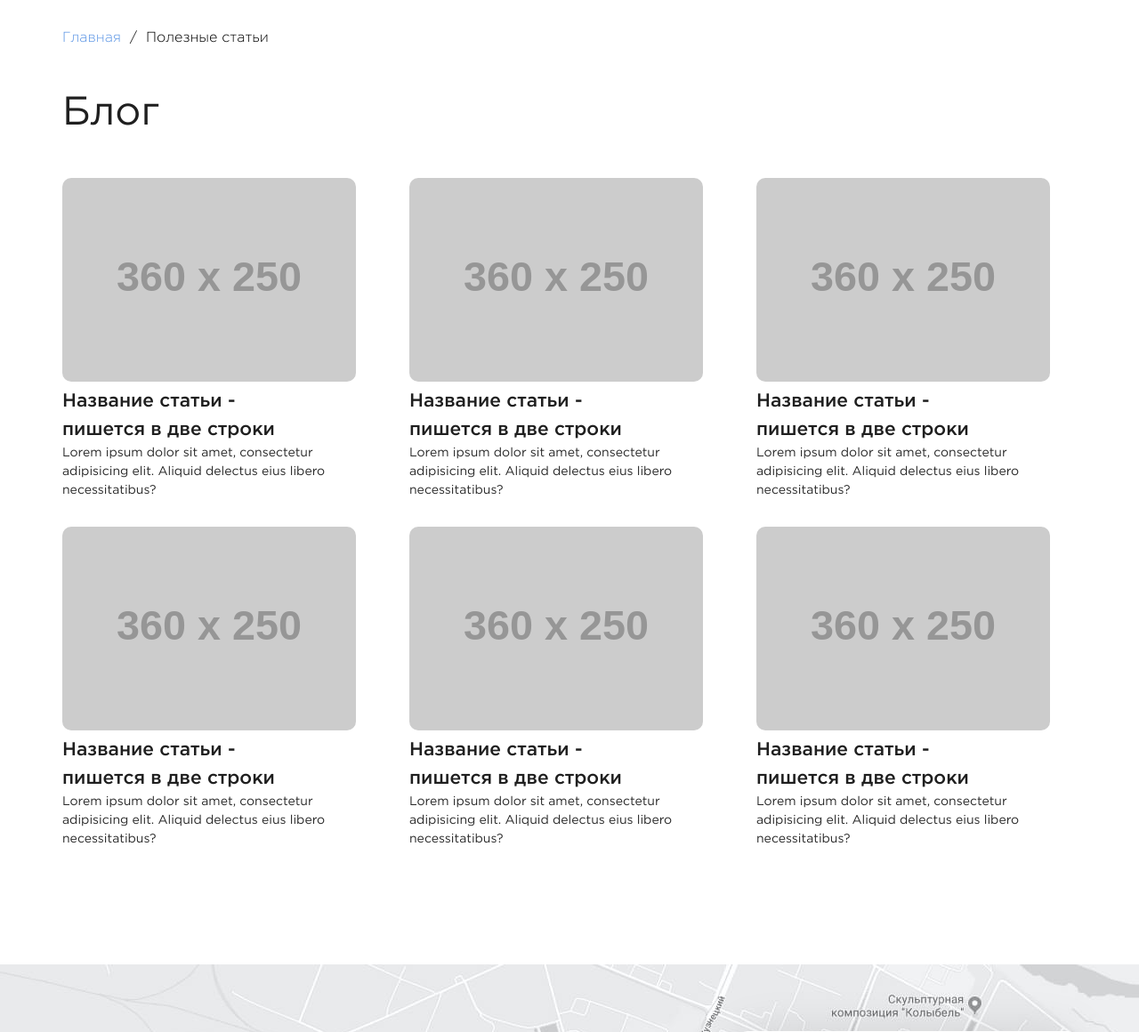
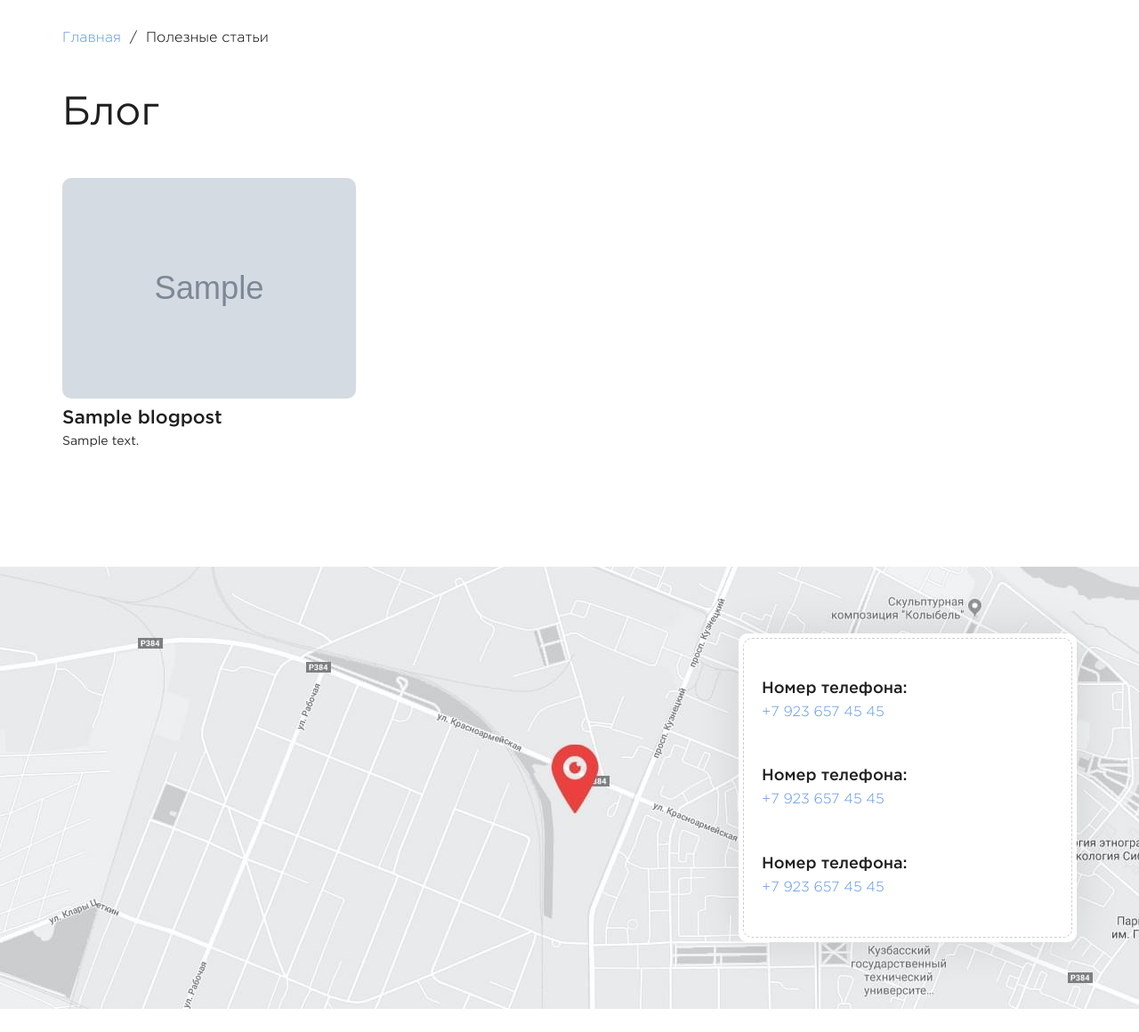
Before and after one commit to skiboorg/kosmos, a Django app: page /posts/ in a window 1280 px wide. Shown: the part 131-1291 px from the top of the page at 89% size. Run offline with Django 3.2, Linux system fonts and the light colour scheme; tables that the repository leaves empty hold one stand-in row (values such as "Sample post"); grey boxes marked "Sample" are stand-in pictures; grey boxes labelled with a size stand in for pictures from a placeholder-image service; some libraries are stand-ins or nearby versions.

Commit message:
add robots & sitemap

```diff
--- a/blog/models.py
+++ b/blog/models.py
@@ -8,11 +8,12 @@ class BlogPost(models.Model):
     name = models.CharField('Название (40 символов)', max_length=40, blank=False, null=True)
     name_slug = models.CharField(max_length=255, blank=True, null=True)
     image = models.ImageField('Изображение превью (555 x 390)', upload_to='blog_img/', blank=True)
-    page_title = models.CharField('Название страницы SEO', max_length=255, blank=True, null=True)
-    page_description = models.CharField('Описание страницы SEO', max_length=255, blank=True, null=True)
-    page_keywords = models.TextField('Keywords SEO', blank=True, null=True)
+    page_h1 = models.CharField('Тег H1', max_length=255, blank=False, null=True)
+    page_title = models.CharField('Название страницы SEO', max_length=255, blank=False, null=True)
+    page_description = models.CharField('Описание страницы SEO', max_length=255, blank=False, null=True)
+    page_keywords = models.TextField('Keywords SEO', blank=False, null=True)
     short_description = models.CharField('Краткое описание (100 символов)', max_length=100, blank=False)
-    description = RichTextUploadingField('Статья', blank=True, null=True)
+    description = RichTextUploadingField('Статья', blank=False, null=True)
     views = models.IntegerField('Просмотров', default=0)
     is_active = models.BooleanField('Отображать статью ?', default=True, db_index=True)
     created_at = models.DateTimeField(auto_now_add=True)
@@ -27,6 +28,8 @@ class BlogPost(models.Model):
         self.name_slug = slug + slugRandom
         self.name_lower = self.name.lower()
         super(BlogPost, self).save(*args, **kwargs)
+    def get_absolute_url(self):
+        return f'/post/{self.name_slug}/'
 
     def __str__(self):
         return 'Статья : %s ' % self.name
--- a/kosmos/urls.py
+++ b/kosmos/urls.py
@@ -2,13 +2,20 @@ from django.contrib import admin
 from django.urls import path, include
 from django.conf import settings
 from django.conf.urls.static import static
-
+from pages.sitemaps import *
+from django.contrib.sitemaps.views import sitemap
+sitemaps = {
+    'static': StaticViewSitemap,
+    'services': ServicesSitemap,
+    'blog': BlogSitemap
+}
 admin.site.site_header = "KOSMOS"
 admin.site.site_title = "KOSMOS администрирование"
 admin.site.index_title = "KOSMOS администрирование"
 
 urlpatterns = [
     path('admin/', admin.site.urls),
+    path('sitemap.xml', sitemap, {'sitemaps':sitemaps}),
     path('', include('pages.urls')),
     path('callback/', include('callback.urls')),
     path('ckeditor/', include('ckeditor_uploader.urls')),
--- a/pages/urls.py
+++ b/pages/urls.py
@@ -1,13 +1,17 @@
 from django.urls import path
 from . import views
+from django.views.generic.base import RedirectView
 
 urlpatterns = [
 
    path('', views.index, name='index'),
+   path('index.html', RedirectView.as_view(url='/', permanent=False), name='index1'),
+   path('index.php', RedirectView.as_view(url='/', permanent=False), name='index2'),
    path('posts/', views.allPosts, name='allposts'),
    path('post/<slug>', views.showPost, name='showpost'),
    path('about/', views.about, name='about'),
    path('services/', views.services, name='services'),
+   path('robots.txt', views.robots, name='robots'),
 
 
 
--- a/pages/views.py
+++ b/pages/views.py
@@ -1,4 +1,5 @@
 from django.shortcuts import render
+from django.http import HttpResponse
 from blog.models import *
 
 def index(request):
@@ -17,3 +18,8 @@ def about(request):
 
 def services(request):
     return render(request, 'pages/services.html', locals())
+
+
+def robots(request):
+    robotsTxt = f"User-agent: *\nDisallow: /admin/\nHost: http://www.buhkosmos174.ru/\nSitemap: http://www.buhkosmos174.ru/sitemap.xml"
+    return HttpResponse(robotsTxt, content_type="text/plain")
--- a/templates/pages/posts.html
+++ b/templates/pages/posts.html
@@ -35,36 +35,16 @@
         <div class="container">
             <h1>Блог</h1>
             <div class="blog-posts-wrapper">
+                {% for post in allPost %}
                 <div class="blog-post-item">
-                    <a href=""><img class="mb30" src="https://dummyimage.com/360x250/000/fff" alt=""></a>
-                    <h5 class="mb20"><a href="#">Название статьи - пишется в две строки</a></h5>
-                    <p >Lorem ipsum dolor sit amet, consectetur adipisicing elit. Aliquid delectus eius libero necessitatibus?</p>
+                    <a href="{% url 'showpost' post.name_slug %}"><img class="mb30" src="{{ post.image.url }}" alt=""></a>
+                    <h5 class="mb20"><a href="{% url 'showpost' post.name_slug %}">{{ post.name }}</a></h5>
+                    <p >{{ post.short_description }}</p>
                 </div><!--// blog-post-item-->
-                <div class="blog-post-item">
-                    <a href=""><img class="mb30" src="https://dummyimage.com/360x250/000/fff" alt=""></a>
-                    <h5 class="mb20"><a href="#">Название статьи - пишется в две строки</a></h5>
-                    <p >Lorem ipsum dolor sit amet, consectetur adipisicing elit. Aliquid delectus eius libero necessitatibus?</p>
-                </div><!--// blog-post-item-->
-                <div class="blog-post-item">
-                    <a href=""><img class="mb30" src="https://dummyimage.com/360x250/000/fff" alt=""></a>
-                    <h5 class="mb20"><a href="#">Название статьи - пишется в две строки</a></h5>
-                    <p >Lorem ipsum dolor sit amet, consectetur adipisicing elit. Aliquid delectus eius libero necessitatibus?</p>
-                </div><!--// blog-post-item-->
-                <div class="blog-post-item">
-                    <a href=""><img class="mb30" src="https://dummyimage.com/360x250/000/fff" alt=""></a>
-                    <h5 class="mb20"><a href="#">Название статьи - пишется в две строки</a></h5>
-                    <p >Lorem ipsum dolor sit amet, consectetur adipisicing elit. Aliquid delectus eius libero necessitatibus?</p>
-                </div><!--// blog-post-item-->
-                <div class="blog-post-item">
-                    <a href=""><img class="mb30" src="https://dummyimage.com/360x250/000/fff" alt=""></a>
-                    <h5 class="mb20"><a href="#">Название статьи - пишется в две строки</a></h5>
-                    <p >Lorem ipsum dolor sit amet, consectetur adipisicing elit. Aliquid delectus eius libero necessitatibus?</p>
-                </div><!--// blog-post-item-->
-                <div class="blog-post-item">
-                    <a href=""><img class="mb30" src="https://dummyimage.com/360x250/000/fff" alt=""></a>
-                    <h5 class="mb20"><a href="#">Название статьи - пишется в две строки</a></h5>
-                    <p >Lorem ipsum dolor sit amet, consectetur adipisicing elit. Aliquid delectus eius libero necessitatibus?</p>
-                </div><!--// blog-post-item-->
+                {% endfor %}
+
+
+
             </div><!--// blog-posts-wrapper-->
         </div>
 
```
Also changed, not shown: blog/admin.py (+10 -1 lines), kosmos/settings.py (+2 -12 lines), pages/admin.py (+7 -1 lines), pages/models.py (+8 -0 lines), pages/sitemaps.py (added, +31 -0 lines), templates/pages/post.html (+6 -7 lines), blog/migrations/0002_blogpost_page_h1.py (added), pages/migrations/0002_auto_20191118_0944.py (added).
